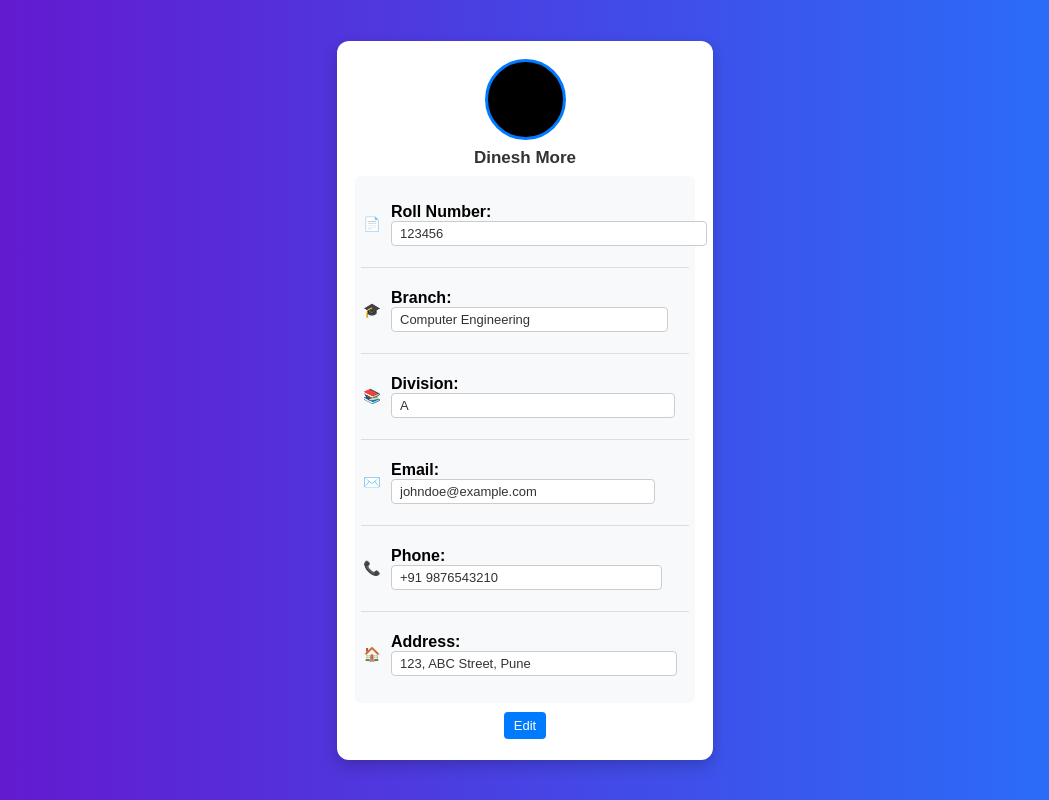
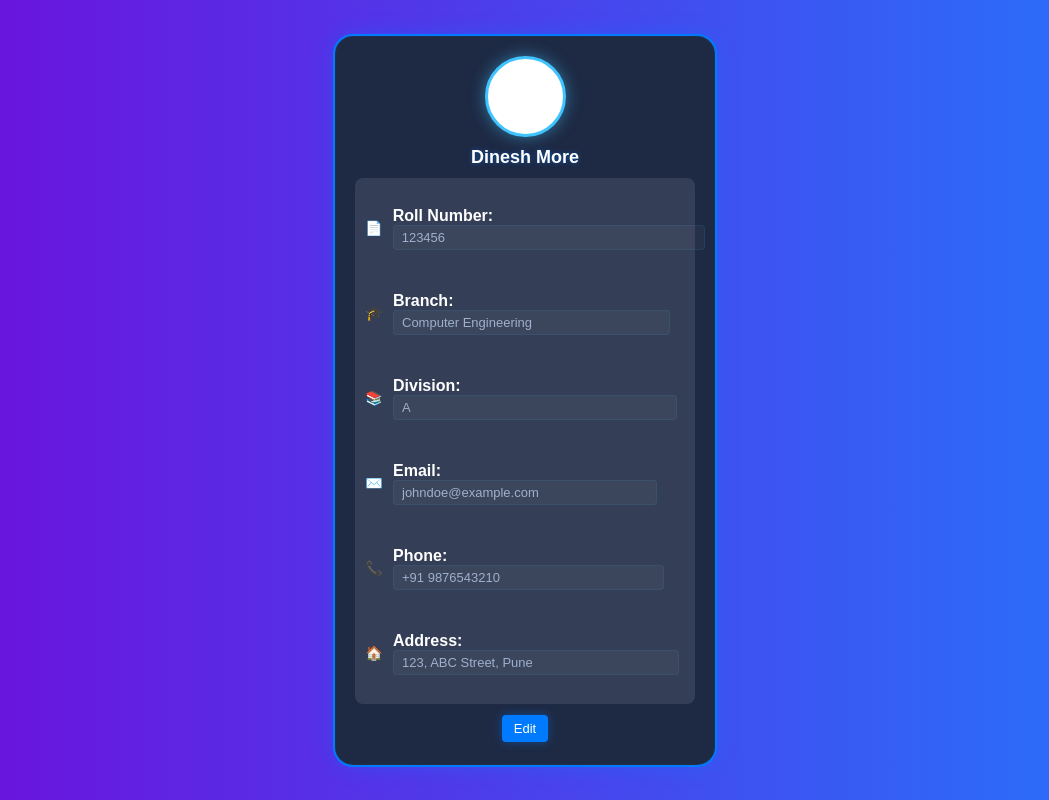
Before and after one commit to dineshmore01/Eventmate, a website: page public/profile.html in a window 1280 px wide. Shown: the whole page, without its empty margins (115-1164 px from the left). Drawn offline with Linux system fonts and the light colour scheme.

Commit message:
Update profile.css

```diff
--- a/public/profile.css
+++ b/public/profile.css
@@ -1,6 +1,6 @@
 body {
     font-family: 'Poppins', sans-serif;
-    background: linear-gradient(to right, #6a11cb, #2575fc);
+    background: linear-gradient(to right, #700cdb, #2575fc);
     display: flex;
     justify-content: center;
     align-items: center;
@@ -8,116 +8,164 @@ body {
     margin: 0;
 }
 
-/* Profile Card */
 .profile-container {
-    background: white;
-    padding: 18px;
-    border-radius: 12px;
-    box-shadow: 0 6px 15px rgba(0, 0, 0, 0.2);
-    width: 340px; /* Increased width */
+    background: #1e2a44;
+    padding: 20px;
+    border-radius: 20px;
+    box-shadow:
+        0 0 20px rgba(0, 123, 255, 0.3),
+        inset 0 0 2px rgba(255, 255, 255, 0.1);
+    width: 340px;
     text-align: center;
-    transition: transform 0.3s ease-in-out;
+    transition: all 0.4s ease-out;
+    position: relative;
+    overflow: hidden;
+    border: 2px solid #007bff;
 }
 
-/* Hover effect */
-.profile-container:hover {
-    transform: translateY(-3px);
+
+@keyframes shine {
+    0% { transform: translateX(-100%) translateY(-100%); }
+    50% { transform: translateX(100%) translateY(100%); }
+    100% { transform: translateX(-100%) translateY(-100%); }
 }
 
-/* Profile Image */
+.profile-container:hover {
+    transform: translateY(-5px) scale(1.02);
+    box-shadow:
+        0 0 30px rgba(0, 123, 255, 0.5),
+        inset 0 0 2px rgba(255, 255, 255, 0.1);
+    border-color: #40c4ff;
+}
+
+.profile-container > * {
+    position: relative;
+    z-index: 1;
+    color: #ffffff;
+}
+
 .pro {
-    background: black;
-    width: 75px; /* Slightly smaller */
+    background: #ffffff;
+    width: 75px;
     height: 75px;
     border-radius: 50%;
-    margin: 0 auto 8px;
-    border: 3px solid #007bff;
+    margin: 0 auto 10px;
+    border: 3px solid #40c4ff;
     display: block;
+    box-shadow: 0 0 15px rgba(64, 196, 255, 0.5);
+    transition: all 0.3s ease;
 }
 
-/* Profile Name */
+.profile-container:hover .pro {
+    box-shadow: 0 0 20px rgba(64, 196, 255, 0.7);
+    transform: scale(1.05);
+}
+
 .profile-container h2 {
     margin: 5px 0;
-    color: #333;
-    font-size: 17px; /* Slightly reduced */
+    font-size: 18px;
     font-weight: 600;
+    color: #ffffff;
+    text-shadow: 0 0 5px rgba(0, 123, 255, 0.5);
 }
 
-/* Profile Information Section */
 .profile-info {
-    margin-top: 8px;
-    padding: 6px;
-    background: #f8f9fa;
-    border-radius: 6px;
+    margin-top: 10px;
+    padding: 8px;
+    background: rgba(255, 255, 255, 0.1);
+    border-radius: 8px;
     text-align: left;
+    backdrop-filter: blur(5px);
+
 }
 
-/* Profile Detail Rows */
 .profile-info div {
     display: flex;
     align-items: center;
-    padding: 5px 0; /* Reduced padding */
-    border-bottom: 1px solid #ddd;
+    padding: 5px 0;
 }
 
-/* Last item border removal */
 .profile-info div:last-child {
     border-bottom: none;
 }
 
-/* Icons */
 .profile-info div span {
     font-size: 14px;
     margin-right: 8px;
-    color: #007bff;
+    color: #40c4ff;
     width: 22px;
     text-align: center;
 }
 
-/* Aligned Inputs */
 .profile-info label {
     font-size: 13px;
     font-weight: bold;
-    color: #333;
-    width: 90px; /* Slightly wider for better alignment */
+    color: #ffffff;
+    width: 90px;
     text-align: right;
     margin-right: 8px;
 }
 
 .profile-info input {
     font-size: 13px;
-    border: 1px solid #ccc;
-    background: white;
+    background: rgba(255, 255, 255, 0.05);
     outline: none;
     width: 100%;
-    padding: 4px 8px; /* Reduced padding */
+    padding: 4px 8px;
     border-radius: 4px;
-    color: #333;
+    color: #ffffff;
+    border: 1px solid rgba(64, 196, 255, 0.3);
+    transition: all 0.3s ease;
 }
 
-/* Buttons */
+.profile-info input:disabled,
+.profile-info input[readonly] {
+    background: rgba(255, 255, 255, 0.03);
+    color: #a0b0cc;
+    border: 1px solid rgba(64, 196, 255, 0.1);
+    cursor: not-allowed;
+}
+
+.profile-info input:focus,
+.profile-info input:enabled:not([readonly]) {
+    background: rgba(255, 255, 255, 0.1);
+    border: 1px solid #40c4ff;
+    box-shadow: 0 0 5px rgba(64, 196, 255, 0.5);
+    color: #ffffff;
+}
+
+.profile-info input:enabled:not([readonly]):hover {
+    border: 1px solid #80d8ff;
+
+    background-color: rgb(255, 255, 255);
+    color: black;
+
+}
+
 .btn-container {
-    margin-top: 6px;
+    margin-top: 8px;
     text-align: center;
 }
 
 .btn {
     background: #007bff;
-    color: white;
+    color: #ffffff;
     border: none;
-    padding: 6px 10px;
+    padding: 6px 12px;
     font-size: 13px;
     border-radius: 4px;
     cursor: pointer;
-    transition: 0.3s;
+    transition: all 0.3s ease;
     margin: 3px;
+    box-shadow: 0 0 10px rgba(0, 123, 255, 0.4);
 }
 
 .btn:hover {
-    background: #0056b3;
+    background: #40c4ff;
+    transform: translateY(-1px);
+    box-shadow: 0 0 15px rgba(64, 196, 255, 0.6);
 }
 
-/* Responsive Design */
 @media (max-width: 400px) {
     .profile-container {
         width: 92%;
@@ -140,4 +188,9 @@ body {
     .profile-info input {
         font-size: 12px;
     }
+
+    .profile-info input:focus,
+    .profile-info input:enabled:not([readonly]) {
+        border: 1px solid #40c4ff;
+    }
 }
```
